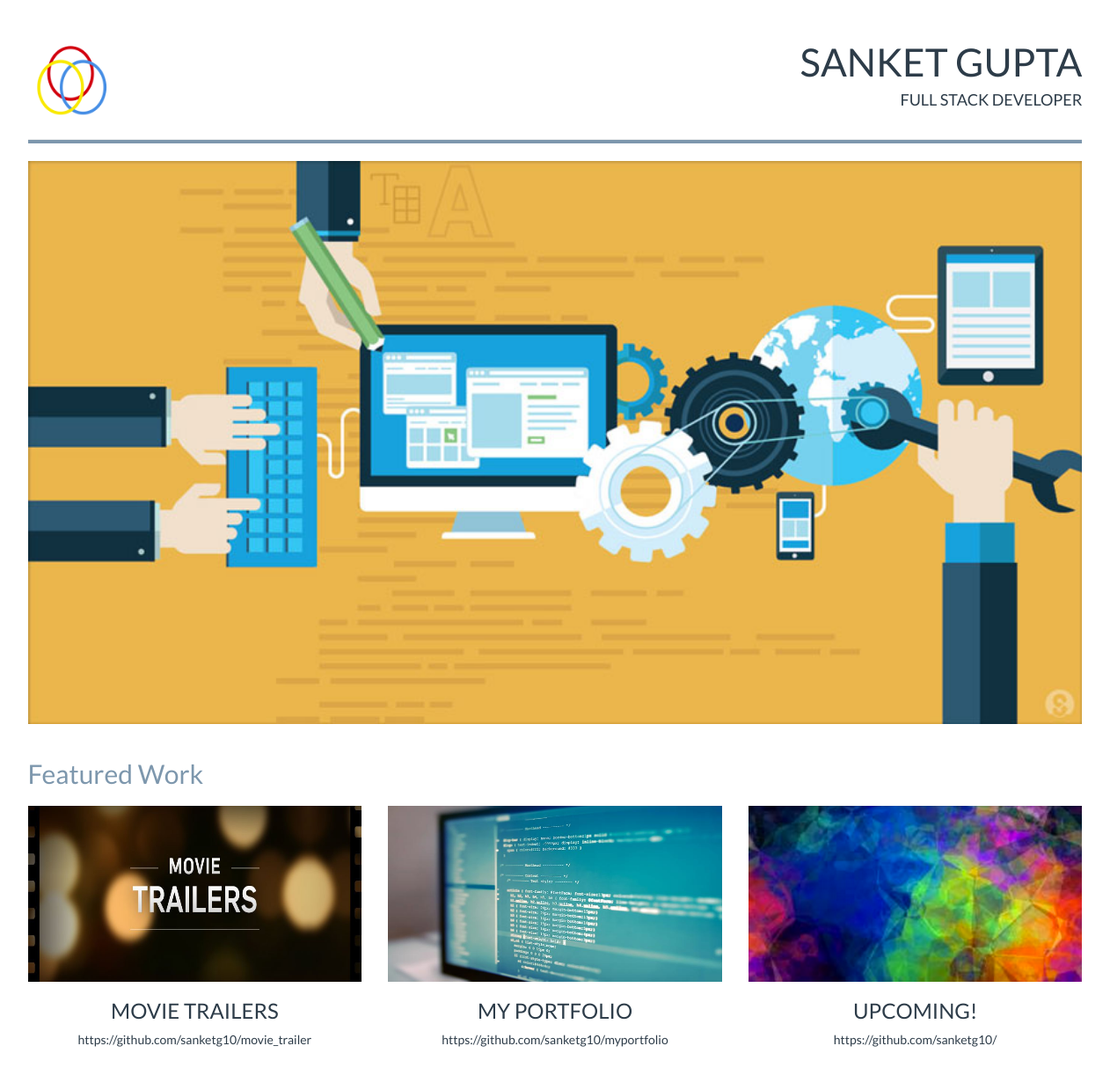
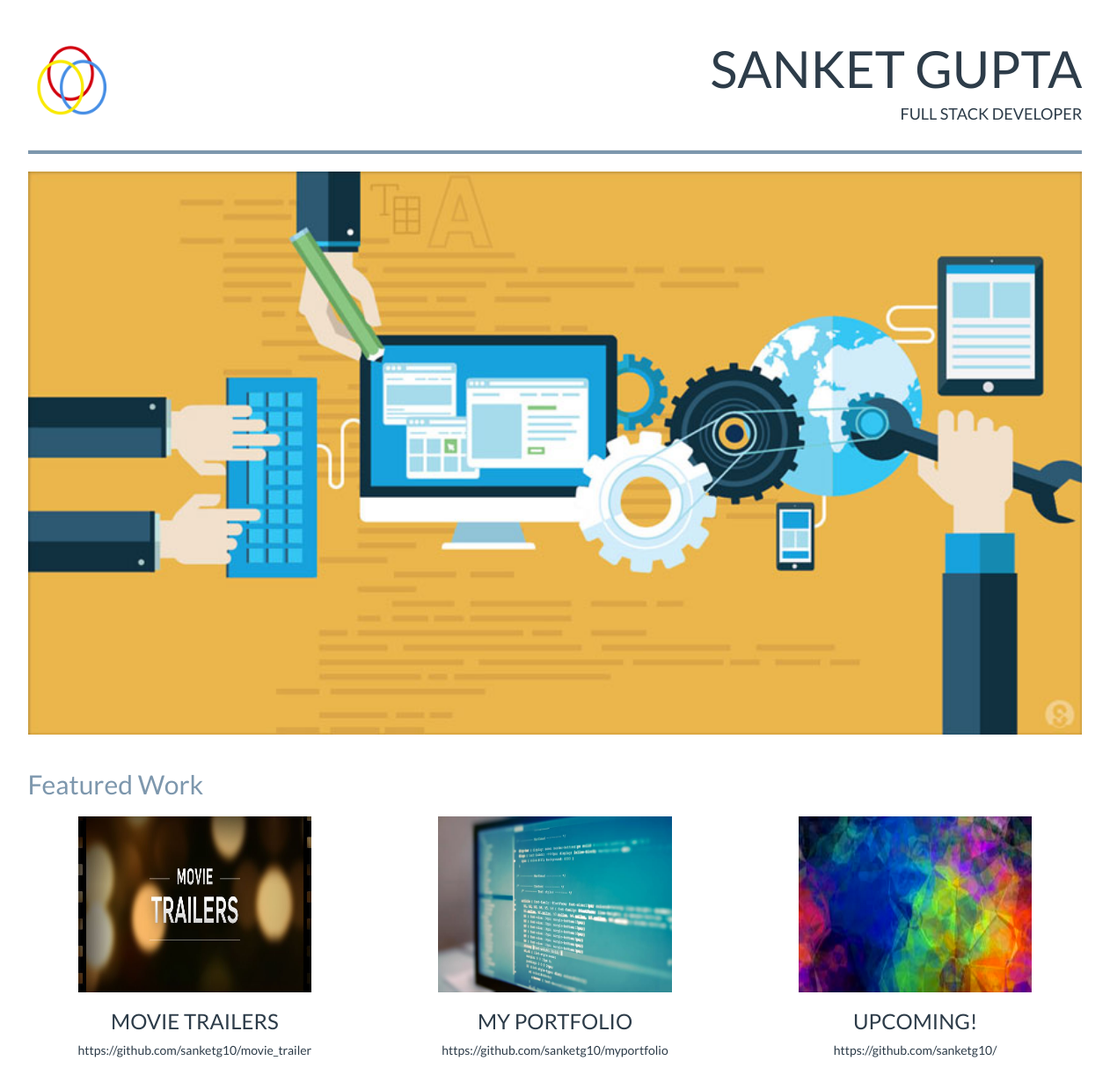
Before and after one commit to sanketg10/movie_trailer, a Flask app: page / in a window 1536 px wide. Shown: the whole page at 88% size, without its empty margins (137-1399 px from the left). Before the commit the page ends 1190 px from the top, so only its background shows below. Run offline with Flask 2, Linux system fonts and the light colour scheme; some libraries are stand-ins or nearby versions.

Commit message:
Responsiveness added a little more

```diff
--- a/static/style.css
+++ b/static/style.css
@@ -18,6 +18,13 @@ h1 {
     font-size: 36px;
     }
   }
+
+.rowborder {
+  width: 100%;
+  color: #7d97ad;
+  height: 4px;
+  background-color:#7d97ad;
+ }
 
 .logo {
    width: 100px;
@@ -43,7 +50,7 @@ h1 {
  @media screen and (max-width: 600px) {
   .bodyimage {
     width: 100%;
-    height: 250px;
+    height: 200px;
     margin-left: auto;
     margin-right: auto;
   }
@@ -76,6 +83,18 @@ h1 {
   }
 }
 
+@media screen and (min-width: 1400px) {
+  h1 {
+    font-size: 58px;
+    }
+  .imageproj {
+    height:200px;
+    width:70%;
+    margin-left:auto;
+    margin-right:auto;
+  }
+  }
+
  .project {
     color: #2d3c49;
     text-align: center;
--- a/templates/index.html
+++ b/templates/index.html
@@ -19,7 +19,7 @@
         </div>
         <div class = "row">
             <div class = "col-md-12">
-               <hr style="width: 100%; color: #7d97ad; height: 4px; background-color:#7d97ad;" />
+               <hr class = "rowborder" />
             </div>
         </div>
         <div class = "row">
@@ -45,7 +45,7 @@
                 <a target="_blank" href="#">
                 <img class="imageproj img-responsive" src={{ url_for('static', filename='mainbody2.jpg') }} alt="logo for portfolio site"/>
                 <h3 class= "project text-uppercase">My Portfolio</h3>
-                <p><a class= "git1" target="_blank" href="https://github.com/sanketg10/">https://github.com/sanketg10/myportfolio </p>
+                <p><a class= "git1" target="_blank" href="https://github.com/sanketg10/myportfolio">https://github.com/sanketg10/myportfolio </p>
                 </a>
             </div>
             <div class = "col-md-4">
```
